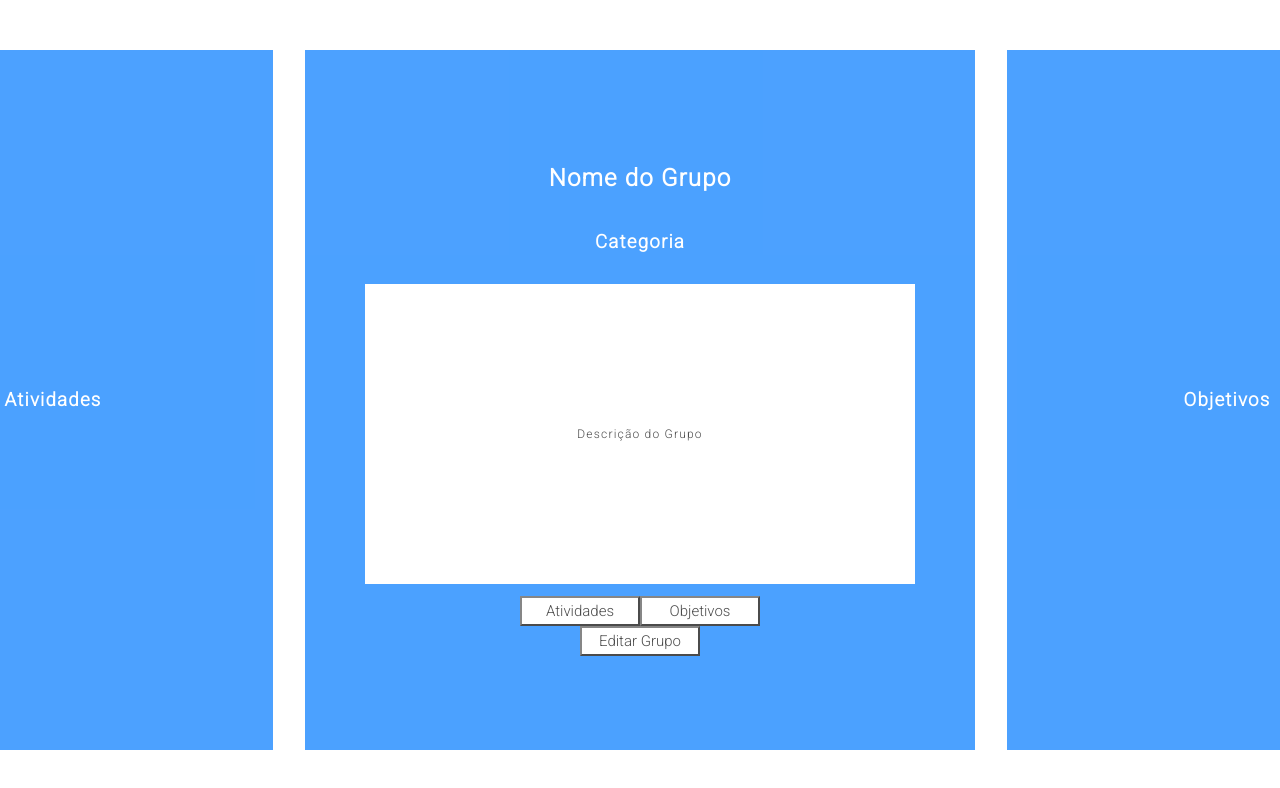
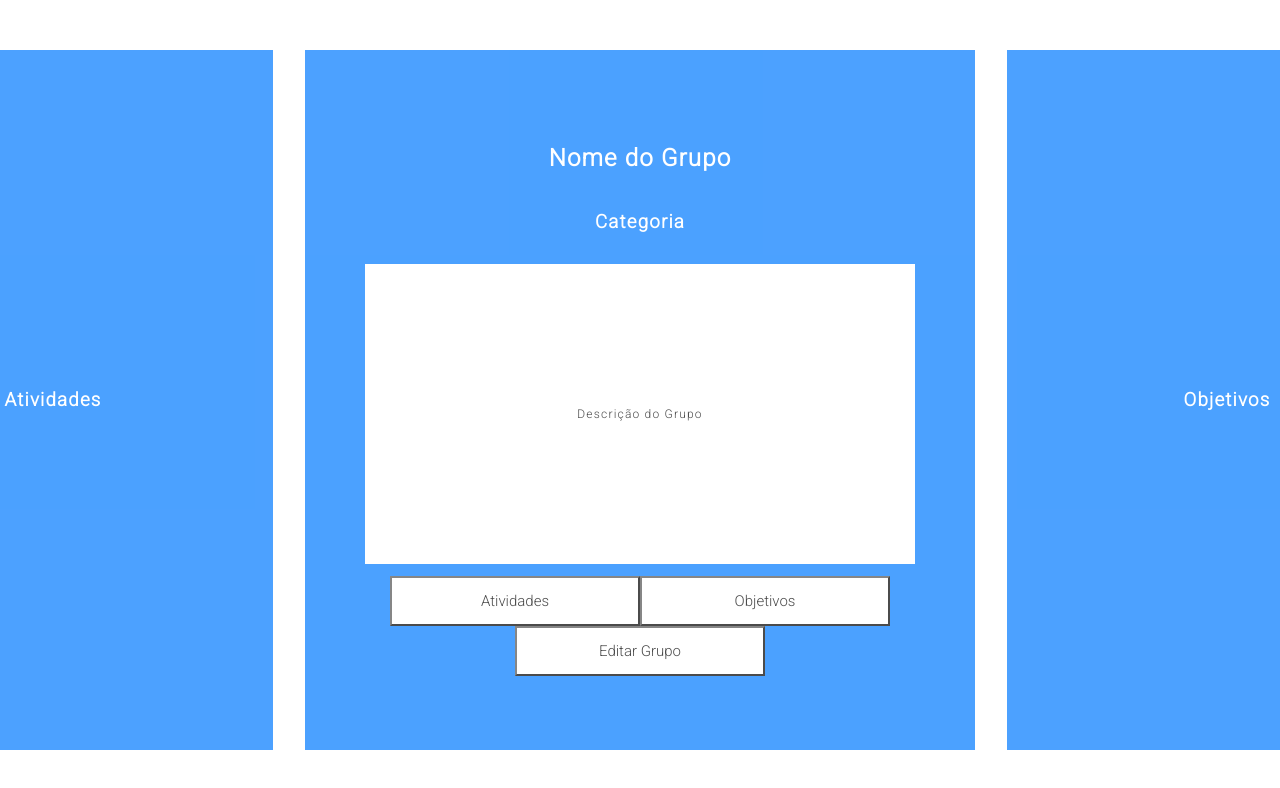
Before and after one commit to rafaelgsousa/Kenzy-academy-fitness, a React (Create React App) app: page / in a window 1280 px wide. Shown: the top 788 px of the page. Built offline with nearby package versions, Linux system fonts and the light colour scheme.

Commit message:
style: position components

```diff
--- a/src/components/ButtonX/index.js
+++ b/src/components/ButtonX/index.js
@@ -3,7 +3,7 @@ import styled from "styled-components";
 /**
  * example:
  *
- * <ButtonX width={"30px"} height={"30px"}>
+ * <ButtonX width={"30px"} height={"30px"} color={"white"}>
  *    <FiX/>
  * </Button>
  *
@@ -11,6 +11,7 @@ import styled from "styled-components";
  *
  * width = "20px"
  * height = "20px"
+ * color = "#fff"
  */
 
 export const ButtonX = styled.button`
@@ -20,6 +21,11 @@ export const ButtonX = styled.button`
     width: ${props => props.width || "20px"};
     height: ${props => props.height || "20px"};
     cursor: pointer;
+    color: ${props => props.color || "black"};
+    position: absolute;
+    top: 5px;
+    right: 5px;
+    cursor: pointer;
 
     svg {
         height: 100%;
--- a/src/components/Card/index.js
+++ b/src/components/Card/index.js
@@ -32,13 +32,6 @@ export const Card = styled.div`
     &:hover{
         background: ${props => props.backgroundHover || "#ccc"}
     }
-
-    > button {
-        position: absolute;
-        top: 5px;
-        right: 5px;
-        cursor: pointer;
-    }
 `
 
 /**
--- a/src/pages/ModalGroup/index.js
+++ b/src/pages/ModalGroup/index.js
@@ -2,6 +2,7 @@ import Container from './../../components/Container'
 import { Content, GroupButton } from './styles'
 import { Card, TextCard } from './../../components/Card'
 import { Button } from './../../components/Button'
+import { ButtonX } from './../../components/ButtonX'
 
 const ModalGroup = () => {
     return (
@@ -11,16 +12,17 @@ const ModalGroup = () => {
                     <h3>Atividades</h3>
                 </Container>
                 <Container width={"670px"} height={"700px"} opacity={"0.7"}>
+                    <ButtonX width={"50px"} height={"50px"} />
                     <h2>Nome do Grupo</h2>
                     <h3>Categoria</h3>
                     <Card width={"550px"} height={"300px"}>
                         <TextCard>Descrição do Grupo</TextCard>
                     </Card>
                     <GroupButton>
-                        <Button>Atividades</Button>
-                        <Button>Objetivos</Button>
+                        <Button width={"250px"} height={"50px"}>Atividades</Button>
+                        <Button width={"250px"} height={"50px"}>Objetivos</Button>
                     </GroupButton>
-                    <Button>Editar Grupo</Button>
+                    <Button width={"250px"} height={"50px"}>Editar Grupo</Button>
                 </Container>
                 <Container width={"440px"} height={"700px"} opacity={"0.7"}>
                     <h3>Objetivos</h3>
--- a/src/pages/ModalGroup/styles.js
+++ b/src/pages/ModalGroup/styles.js
@@ -11,6 +11,7 @@ export const Content = styled.div`
     font-family: 'Roboto';
     letter-spacing: 1.2px;
     font-weight: 300;
+    z-index: 1;
 
     > div{
         margin: 0 1rem;
@@ -18,11 +19,19 @@ export const Content = styled.div`
         flex-direction: column;
         justify-content: center;
         align-items: center;
+        position: relative;
 
         >div{
             display: flex;
             justify-content: center;
             align-items: center;
+        }
+
+        > button:first-child{
+            position: absolute;
+            top: 5px;
+            right: 5px;
+            z-index: 2;
         }
     }
 `
```
